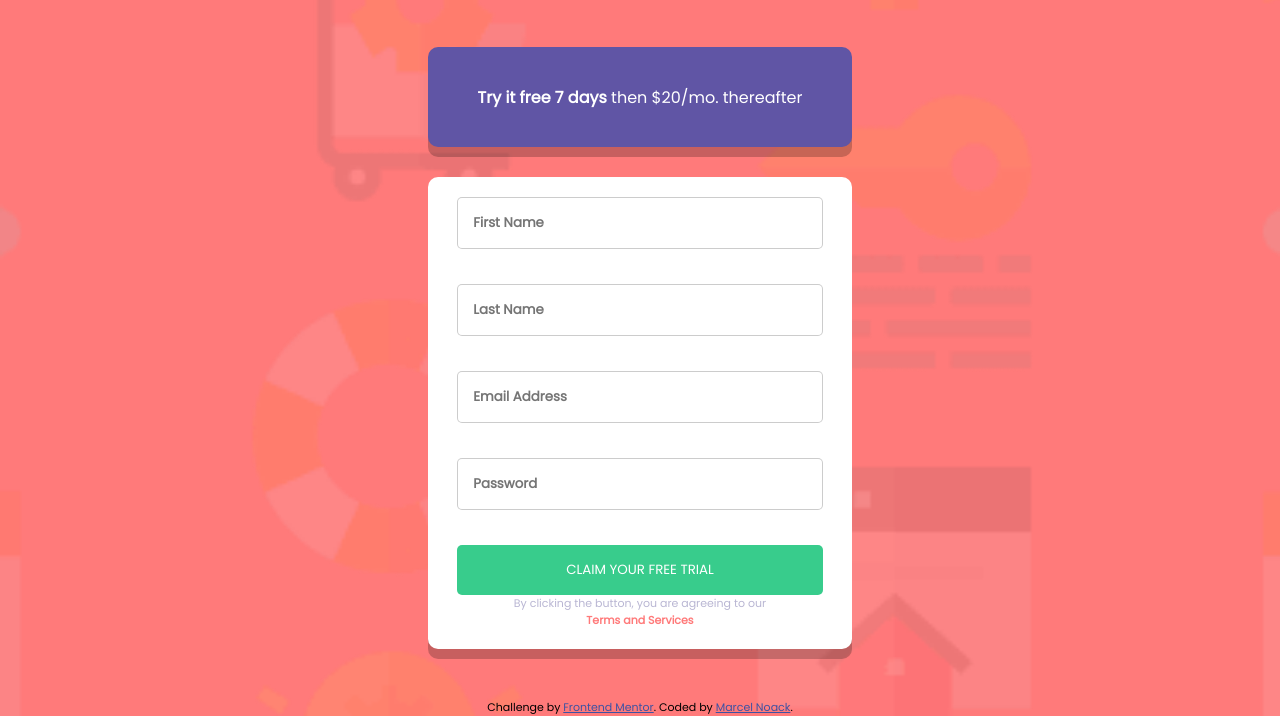
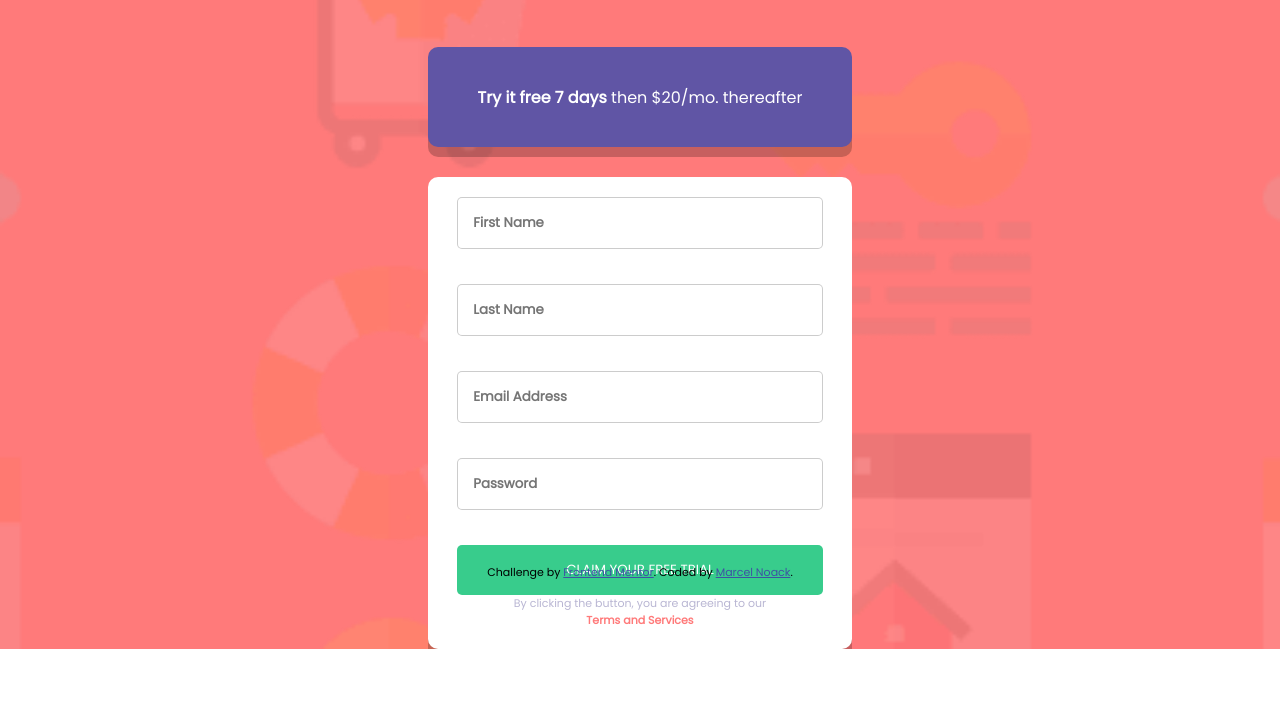
Before and after one commit to GitHubMarcelNoack/frontend-mentor-signup-intro, a plain HTML site: page index.html in a window 1280 px wide. Shown: the part 219-935 px from the top of the page. After the commit the page ends 868 px from the top, so only its background shows below. Drawn offline with Linux system fonts and the light colour scheme.

Commit message:
adjust desktop-size-background + footer

```diff
--- a/css/style.css
+++ b/css/style.css
@@ -22,6 +22,7 @@ body {
 }
 
 .wrapper {
+  min-height: 100vh;
   min-width: 375px;
   width: 100%;
   background-image: url('/images/bg-intro-mobile.png');
--- a/index.html
+++ b/index.html
@@ -16,7 +16,9 @@
       .attribution {
         font-size: 11px;
         text-align: center;
-        margin-top: 50px;
+        position: absolute;
+        bottom: 0;
+        width: 100%;
       }
       .attribution a {
         color: hsl(228, 45%, 44%);
```
